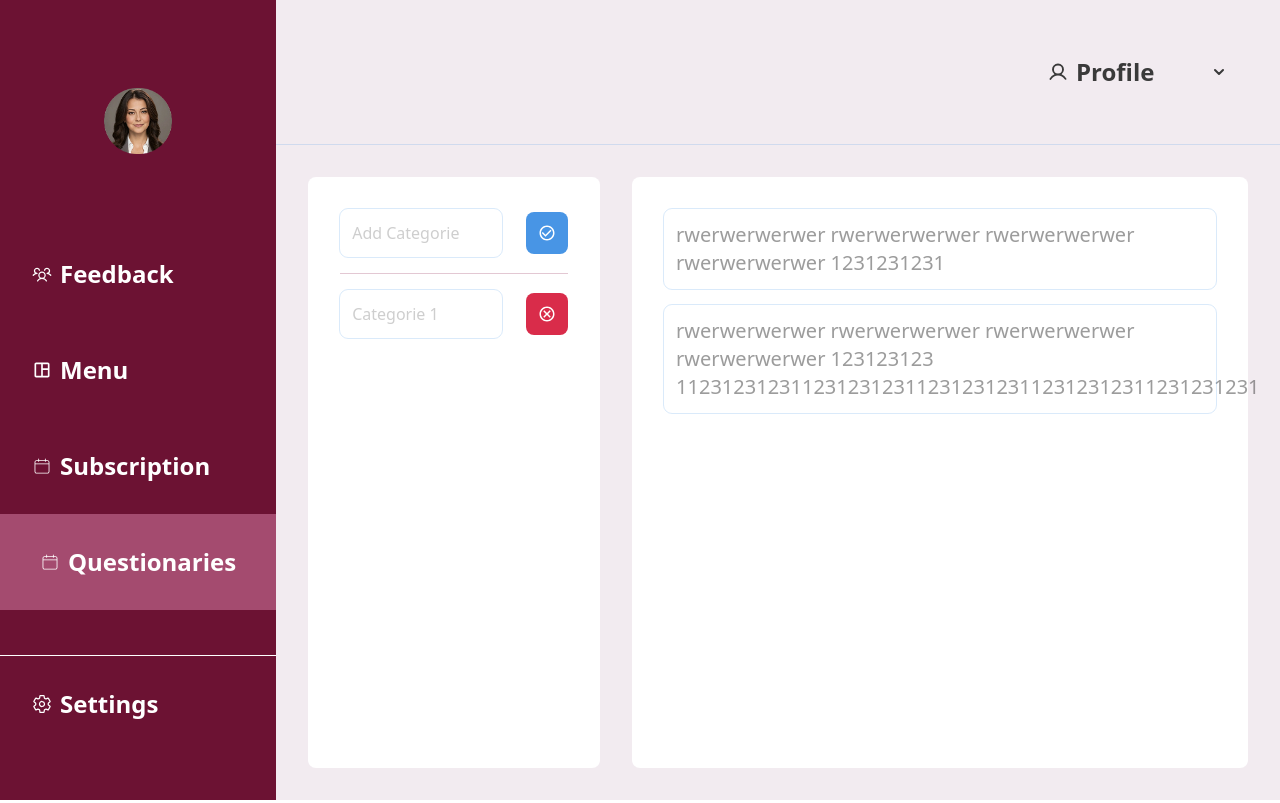
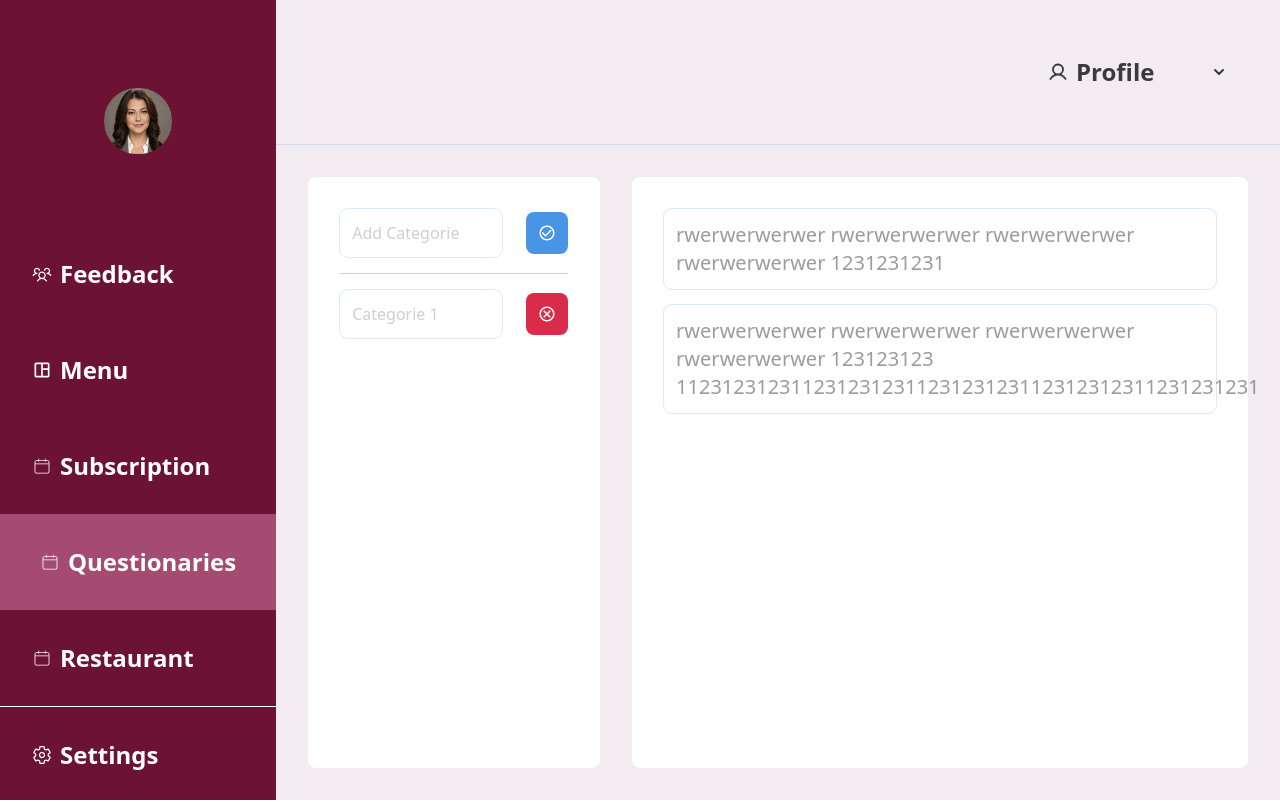
Before and after one commit to PeaceOloruntoba/nikita, a React (Vite) app: page /questionaries in a window 1280 px wide. Built offline with nearby package versions, Linux system fonts and the light colour scheme.

Commit message:
Update Sidebar.jsx

```diff
--- a/src/components/ui/Sidebar.jsx
+++ b/src/components/ui/Sidebar.jsx
@@ -59,6 +59,17 @@ export default function Sidebar() {
               <CiCalendar size={20} />
               Questionaries
             </NavLink>
+            <NavLink
+              to={"/restaurant"}
+              className={({ isActive }) =>
+                isActive
+                  ? "bg-secondary w-full text-left p-8 px-10 flex gap-2 items-center"
+                  : " w-full text-left p-8 flex gap-2 items-center"
+              }
+            >
+              <CiCalendar size={20} />
+              Restaurant
+            </NavLink>
           </div>
           <div className="flex flex-col w-full">
             <hr />
```
